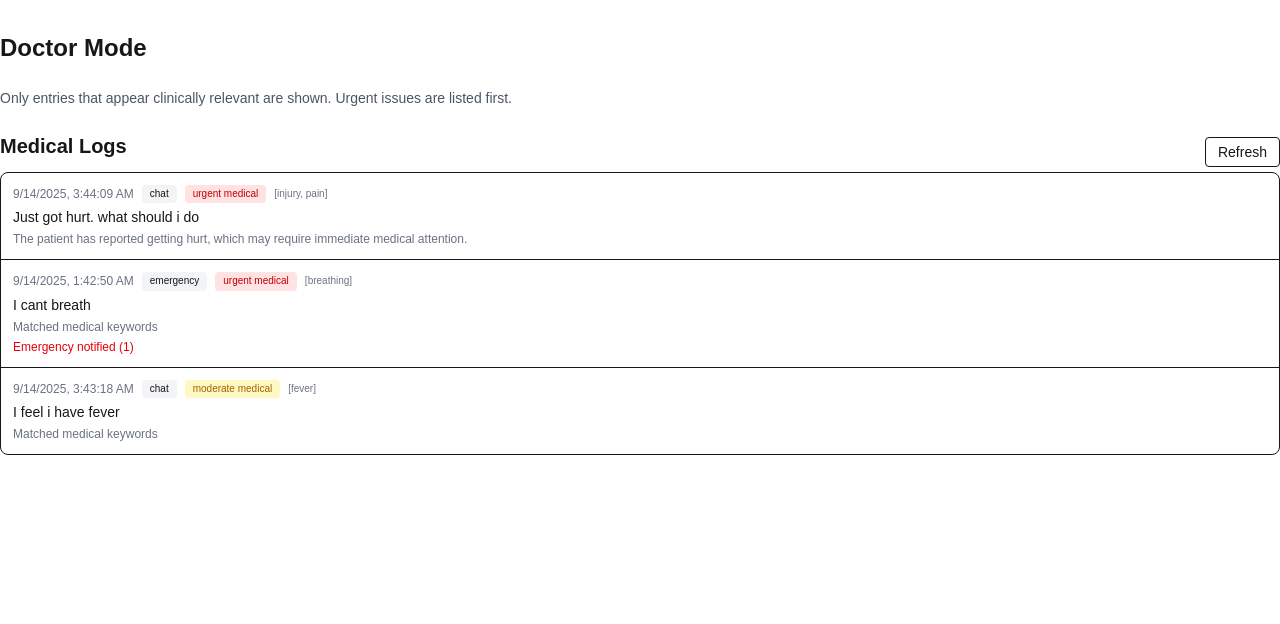
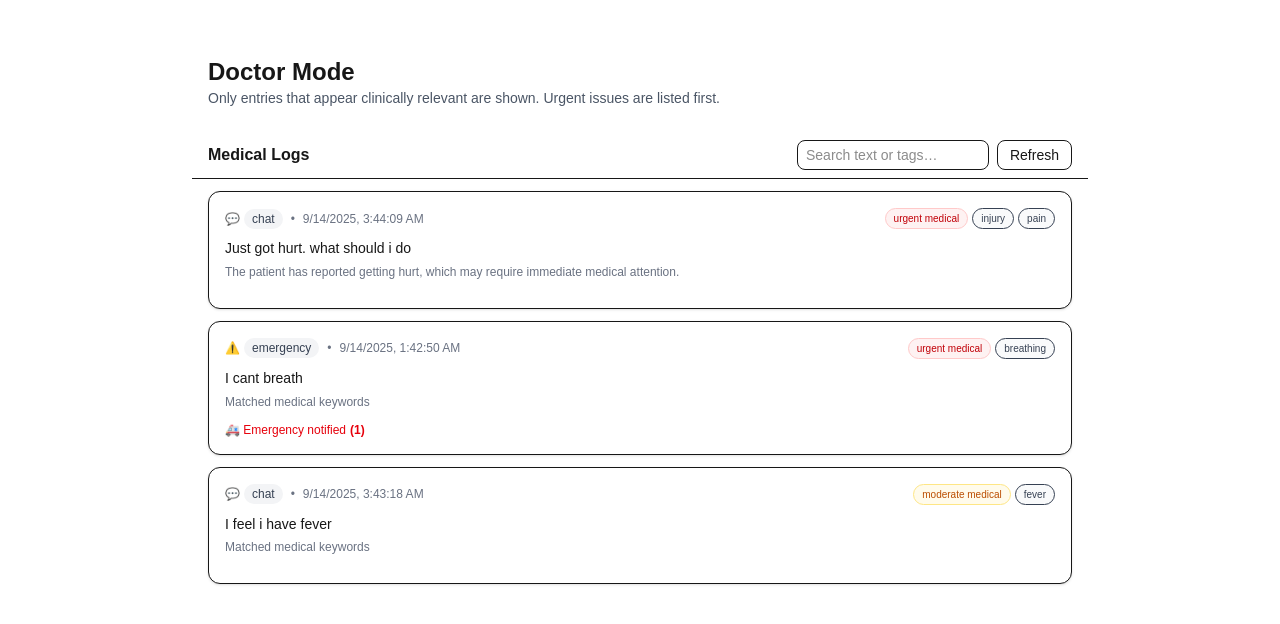
Before and after one commit to VarunVekaria/Reconnect, a Next.js app in the folder dementia-assistant/: page /doctor in a window 1280 px wide. Shown: the top 624 px of the page. Built offline with nearby package versions, Linux system fonts and the light colour scheme.

Commit message:
doctor profile edited

```diff
--- a/dementia-assistant/src/app/doctor/page.tsx
+++ b/dementia-assistant/src/app/doctor/page.tsx
@@ -3,12 +3,20 @@ import LogsPanel from "@/components/caregiver/LogsPanel";
 
 export default function DoctorPage() {
   const patientId = "patient123";
+
   return (
-    <div className="space-y-6">
-      <h1 className="text-2xl font-semibold">Doctor Mode</h1>
-      <p className="text-sm text-gray-600 dark:text-zinc-400">
-        Only entries that appear clinically relevant are shown. Urgent issues are listed first.
-      </p>
+    <div className="mx-auto max-w-4xl px-4 py-6 space-y-6">
+      {/* Header */}
+      <header className="flex items-center justify-between">
+        <div>
+          <h1 className="text-2xl font-semibold">Doctor Mode</h1>
+          <p className="text-sm text-gray-600 dark:text-zinc-400">
+            Only entries that appear clinically relevant are shown. Urgent issues are listed first.
+          </p>
+        </div>
+      </header>
+
+      {/* Medical-only log list */}
       <LogsPanel patientId={patientId} medicalOnly />
     </div>
   );
--- a/dementia-assistant/src/components/caregiver/LogsPanel.tsx
+++ b/dementia-assistant/src/components/caregiver/LogsPanel.tsx
@@ -1,5 +1,5 @@
 "use client";
-import { useEffect, useState } from "react";
+import { useEffect, useMemo, useState } from "react";
 
 type LogEntry = {
   ts: string;
@@ -8,7 +8,7 @@ type LogEntry = {
   text?: string;
   meta?: any;
 
-  // NEW optional fields for medical tagging
+  // optional medical tagging
   tags?: string[];
   severity?: "low" | "moderate" | "urgent";
   categories?: string[];
@@ -17,13 +17,14 @@ type LogEntry = {
 
 export default function LogsPanel({
   patientId,
-  medicalOnly = false, // <-- NEW
+  medicalOnly = false,
 }: {
   patientId: string;
   medicalOnly?: boolean;
 }) {
   const [logs, setLogs] = useState<LogEntry[]>([]);
   const [loading, setLoading] = useState(false);
+  const [q, setQ] = useState(""); // tiny client-side search
 
   async function load() {
     setLoading(true);
@@ -39,91 +40,172 @@ export default function LogsPanel({
 
   useEffect(() => {
     load();
-    // re-load when patient or filter changes
     // eslint-disable-next-line react-hooks/exhaustive-deps
   }, [patientId, medicalOnly]);
 
+  // ---- UI helpers ----------------------------------------------------------
   const chipForSeverity = (sev?: LogEntry["severity"]) => {
     const s = sev ?? "low";
-    const base = "px-2 py-0.5 text-[10px] rounded";
-    if (s === "urgent") return `${base} bg-red-100 text-red-700`;
-    if (s === "moderate") return `${base} bg-yellow-100 text-yellow-700`;
-    return `${base} bg-blue-100 text-blue-700`;
+    const base =
+      "inline-flex items-center gap-1 px-2 py-0.5 text-[10px] rounded-full border";
+    if (s === "urgent")
+      return `${base} bg-red-50 text-red-700 border-red-200`;
+    if (s === "moderate")
+      return `${base} bg-amber-50 text-amber-700 border-amber-200`;
+    return `${base} bg-blue-50 text-blue-700 border-blue-200`;
   };
 
+  const iconForType = (t: LogEntry["type"]) => {
+    if (t === "emergency")
+      return (
+        <span className="text-red-600" title="Emergency">
+          ⚠️
+        </span>
+      );
+    if (t === "nav")
+      return (
+        <span className="text-blue-600" title="Navigation">
+          🗺️
+        </span>
+      );
+    if (t === "tool")
+      return (
+        <span className="text-purple-600" title="Tool">
+          🧩
+        </span>
+      );
+    return (
+      <span className="text-gray-600" title="Chat">
+        💬
+      </span>
+    );
+  };
+
+  const filtered = useMemo(() => {
+    if (!q.trim()) return logs;
+    const needle = q.toLowerCase();
+    return logs.filter((l) =>
+      [
+        l.text ?? "",
+        ...(l.categories ?? []),
+        l.reasons ?? "",
+        l.type,
+        l.severity ?? "",
+      ]
+        .join(" ")
+        .toLowerCase()
+        .includes(needle)
+    );
+  }, [logs, q]);
+
   return (
-    <section>
-      <div className="flex items-center justify-between">
-        <h2 className="text-xl font-semibold mb-3">
+    <section className="space-y-3">
+      {/* Toolbar */}
+      <div className="sticky top-0 z-10 -mx-4 px-4 py-2 bg-white/90 dark:bg-zinc-900/90 backdrop-blur supports-[backdrop-filter]:bg-white/60 flex items-center gap-2 border-b">
+        <h2 className="text-base font-semibold flex-1">
           {medicalOnly ? "Medical Logs" : "Patient Logs"}
         </h2>
-        <button onClick={load} className="rounded border px-3 py-1 text-sm">
-          Refresh
-        </button>
+        <div className="flex items-center gap-2">
+          <input
+            className="rounded-lg border px-2 py-1 text-sm bg-white dark:bg-zinc-900 w-48"
+            placeholder="Search text or tags…"
+            value={q}
+            onChange={(e) => setQ(e.target.value)}
+          />
+          <button
+            onClick={load}
+            className="rounded-lg border px-3 py-1 text-sm hover:bg-gray-50 dark:hover:bg-zinc-800"
+          >
+            Refresh
+          </button>
+        </div>
       </div>
 
-      <div className="rounded-lg border divide-y">
-        {loading && <div className="p-3 text-sm text-gray-500">Loading…</div>}
-        {!loading && logs.length === 0 && (
-          <div className="p-3 text-sm text-gray-500">No logs yet.</div>
+      {/* List */}
+      <div className="space-y-3">
+        {loading && (
+          <div className="rounded-xl border p-4 text-sm text-gray-500">
+            Loading…
+          </div>
         )}
 
-        {logs.map((l, i) => (
-          <div key={i} className="p-3 text-sm">
-            {/* Top row: time + badges */}
-            <div className="flex items-center gap-2 flex-wrap">
-              <div className="text-xs text-gray-500">
-                {new Date(l.ts).toLocaleString()}
+        {!loading && filtered.length === 0 && (
+          <div className="rounded-xl border p-4 text-sm text-gray-500">
+            No {medicalOnly ? "medical " : ""}logs found.
+          </div>
+        )}
+
+        {filtered.map((l, i) => {
+          const isMedical = l.tags?.includes("medical");
+          return (
+            <article
+              key={i}
+              className="rounded-xl border bg-white dark:bg-zinc-900 p-4 shadow-sm hover:shadow-md transition-shadow"
+            >
+              {/* header row */}
+              <div className="flex items-center justify-between gap-3">
+                <div className="flex items-center gap-2 text-xs text-gray-500">
+                  <span className="inline-flex items-center gap-1">
+                    {iconForType(l.type)}
+                    <span className="px-2 py-0.5 rounded-full bg-gray-100 dark:bg-zinc-800 text-gray-700 dark:text-zinc-200">
+                      {l.type}
+                    </span>
+                  </span>
+                  <span>•</span>
+                  <time dateTime={l.ts}>
+                    {new Date(l.ts).toLocaleString()}
+                  </time>
+                </div>
+
+                <div className="flex items-center gap-1">
+                  {isMedical && (
+                    <span className={chipForSeverity(l.severity)}>
+                      {l.severity ?? "low"} medical
+                    </span>
+                  )}
+                  {Array.isArray(l.categories) &&
+                    l.categories.map((c) => (
+                      <span
+                        key={c}
+                        className="px-2 py-0.5 text-[10px] rounded-full bg-gray-50 border text-gray-700"
+                      >
+                        {c}
+                      </span>
+                    ))}
+                </div>
               </div>
 
-              {/* Always show type pill */}
-              <span className="px-2 py-0.5 text-[10px] rounded bg-gray-100">
-                {l.type}
-              </span>
-
-              {/* Medical severity pill when applicable */}
-              {l.tags?.includes("medical") && (
-                <span className={chipForSeverity(l.severity)}>
-                  {l.severity || "low"} medical
-                </span>
+              {/* body */}
+              {l.text && (
+                <p className="mt-2 text-sm leading-relaxed">{l.text}</p>
               )}
 
-              {/* Optional categories */}
-              {Array.isArray(l.categories) && l.categories.length > 0 && (
-                <span className="text-[10px] text-gray-500">
-                  [{l.categories.join(", ")}]
-                </span>
+              {l.reasons && (
+                <p className="mt-1 text-xs text-gray-500">{l.reasons}</p>
               )}
-            </div>
 
-            {/* Main line: text */}
-            <div className="mt-1">{l.text}</div>
-
-            {/* Optional reasons/explanation */}
-            {l.reasons && (
-              <div className="text-xs text-gray-500 mt-1">{l.reasons}</div>
-            )}
-
-            {/* Existing meta rendering */}
-            {l.meta?.mapUrl && (
-              <div className="text-xs mt-1">
-                Map:{" "}
-                <a
-                  className="text-blue-600 underline"
-                  href={l.meta.mapUrl}
-                  target="_blank"
-                >
-                  Open
-                </a>
+              {/* meta row */}
+              <div className="mt-3 flex flex-wrap items-center gap-3 text-xs">
+                {l.meta?.mapUrl && (
+                  <a
+                    className="inline-flex items-center gap-1 text-blue-600 hover:underline"
+                    href={l.meta.mapUrl}
+                    target="_blank"
+                    rel="noreferrer"
+                  >
+                    🗺️ Open map
+                  </a>
+                )}
+                {l.meta?.emergencyNotified && (
+                  <span className="inline-flex items-center gap-1 text-red-600">
+                    🚑 Emergency notified{" "}
+                    <strong>({l.meta.contactsCount})</strong>
+                  </span>
+                )}
               </div>
-            )}
-            {l.meta?.emergencyNotified && (
-              <div className="text-xs mt-1 text-red-600">
-                Emergency notified ({l.meta.contactsCount})
-              </div>
-            )}
-          </div>
-        ))}
+            </article>
+          );
+        })}
       </div>
     </section>
   );
```
